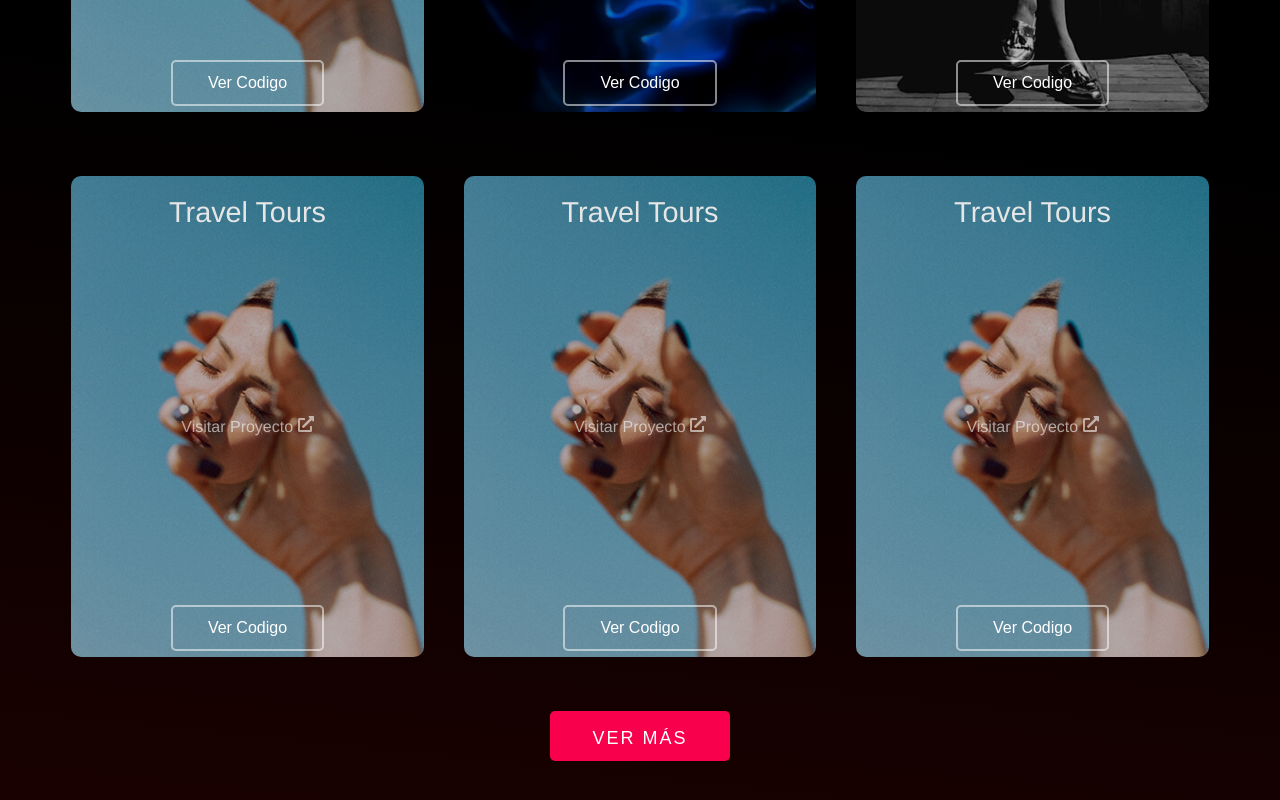
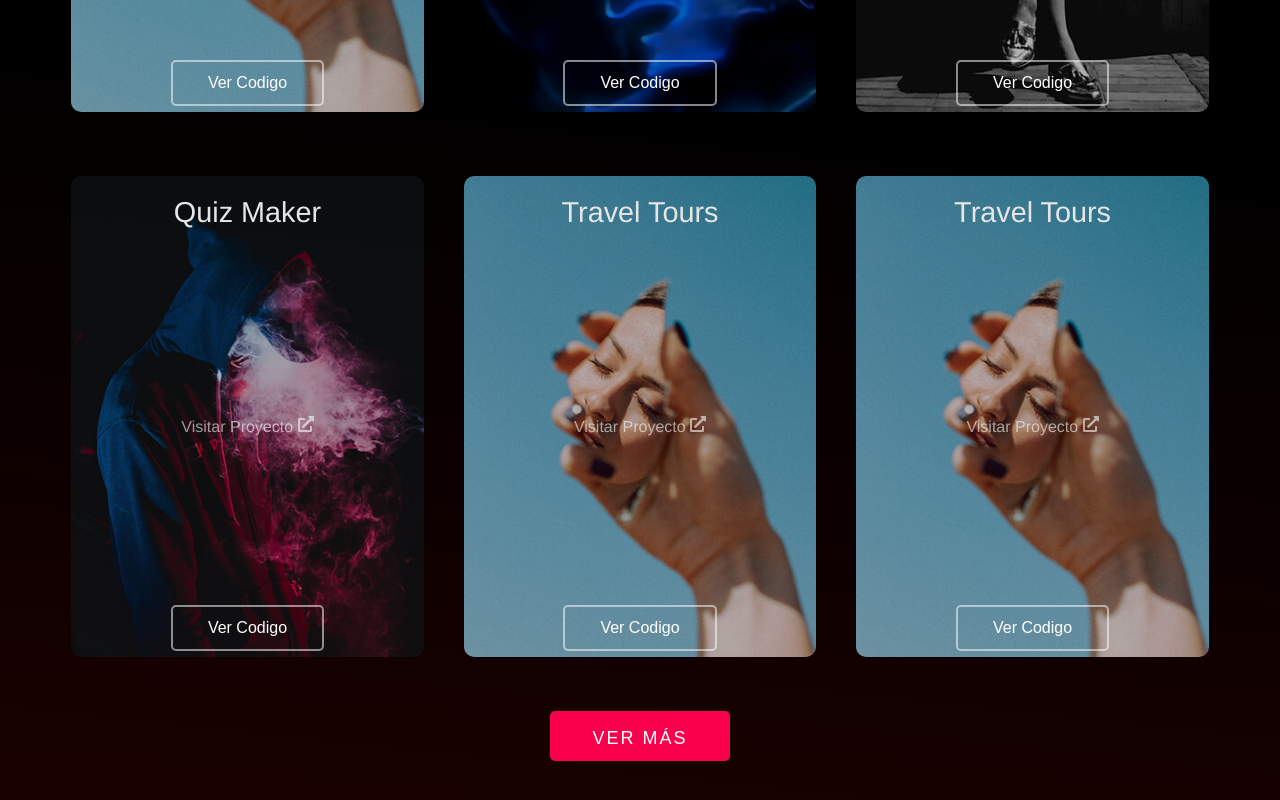
Before and after one commit to brunocami/Portfolio, a React (Create React App) app: page / in a window 1280 px wide. Shown: the part 1146-1946 px from the top of the page. Built offline with nearby package versions, Linux system fonts and the light colour scheme.

Commit message:
project page update

```diff
--- a/src/components/Project/Project.js
+++ b/src/components/Project/Project.js
@@ -29,7 +29,7 @@ function Project(props) {
               <a href={url} className="pointer relative">
                 <div className="project__box__img pointer relative">
                   <div className="project__img__box">
-                    {name==='Travel Tours' ?  <img src={Portfolio1} alt="" className="project__img" /> : name==='Reviews Gallery' ?  <img src={Portfolio2} alt="" className="project__img" /> : <img src={Portfolio3} alt="" className="project__img" />}
+                    {name==='Travel Tours' ?  <img src={Portfolio1} alt="" className="project__img" /> : name==='Reviews Gallery' ?  <img src={Portfolio2} alt="" className="project__img" /> : name==='Birthay Reminder' ?  <img src={Portfolio3} alt="" className="project__img" /> : <img src={Portfolio4} alt="" className="project__img" />}
                   </div>
                   <div className="mask__effect"></div>
                 </div>
--- a/src/constants/constants.js
+++ b/src/constants/constants.js
@@ -43,7 +43,6 @@ export const AboutData = [
 export const ProjectData = [
   {
     id: 0,
-    image: "/images/travel.jpg",
     name: "Travel Tours",
     description: "web de tours de viajes con Reactjs",
     url: "https://brunocami.github.io/tours_app/",
@@ -51,7 +50,6 @@ export const ProjectData = [
   },
   {
     id: 1,
-    image: "/images/review.jpg",
     name: "Reviews Gallery",
     description: "web de tours de viajes con Reactjs",
     url: "https://brunocami.github.io/reviews",
@@ -59,7 +57,6 @@ export const ProjectData = [
   },
   {
     id: 2,
-    image: "/images/travel.jpg",
     name: "Birthay Reminder",
     description: "web de tours de viajes con Reactjs",
     url: "https://brunocami.github.io/birthday_reminder/",
@@ -67,7 +64,13 @@ export const ProjectData = [
   },
   {
     id: 3,
-    image: "/images/travel.jpg",
+    name: "Quiz Maker",
+    description: "web de tours de viajes con Reactjs",
+    url: "https://brunocami.github.io/quiz",
+    githubUrl: "https://github.com/brunocami/quiz",
+  },
+  {
+    id: 4,
     name: "Travel Tours",
     description: "web de tours de viajes con Reactjs",
     url: "https://brunocami.github.io/tours_app/",
@@ -75,15 +78,6 @@ export const ProjectData = [
   },
   {
     id: 4,
-    image: "/images/travel.jpg",
-    name: "Travel Tours",
-    description: "web de tours de viajes con Reactjs",
-    url: "https://brunocami.github.io/tours_app/",
-    githubUrl: "https://github.com/brunocami/tours_app",
-  },
-  {
-    id: 4,
-    image: "/images/travel.jpg",
     name: "Travel Tours",
     description: "web de tours de viajes con Reactjs",
     url: "https://brunocami.github.io/tours_app/",
```
